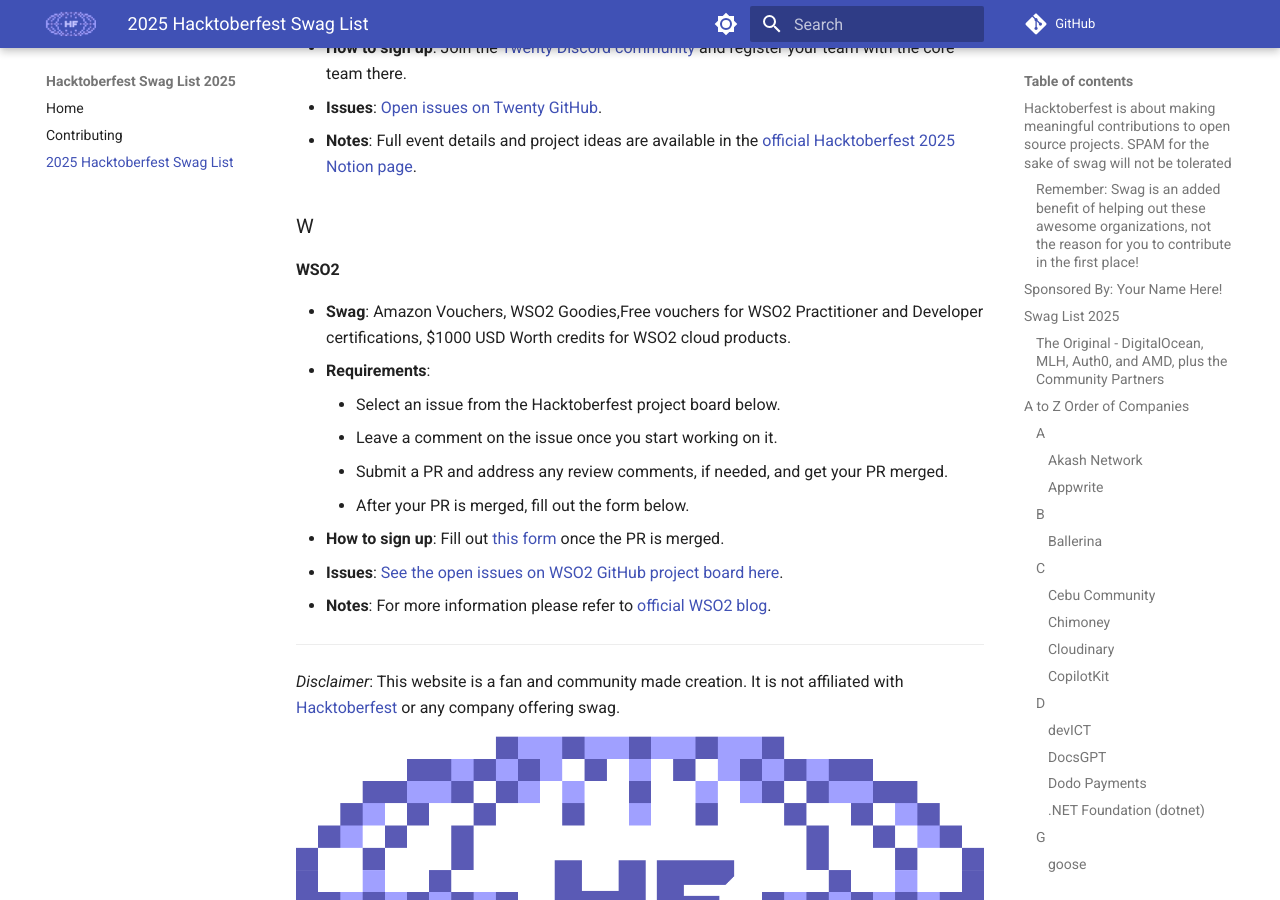
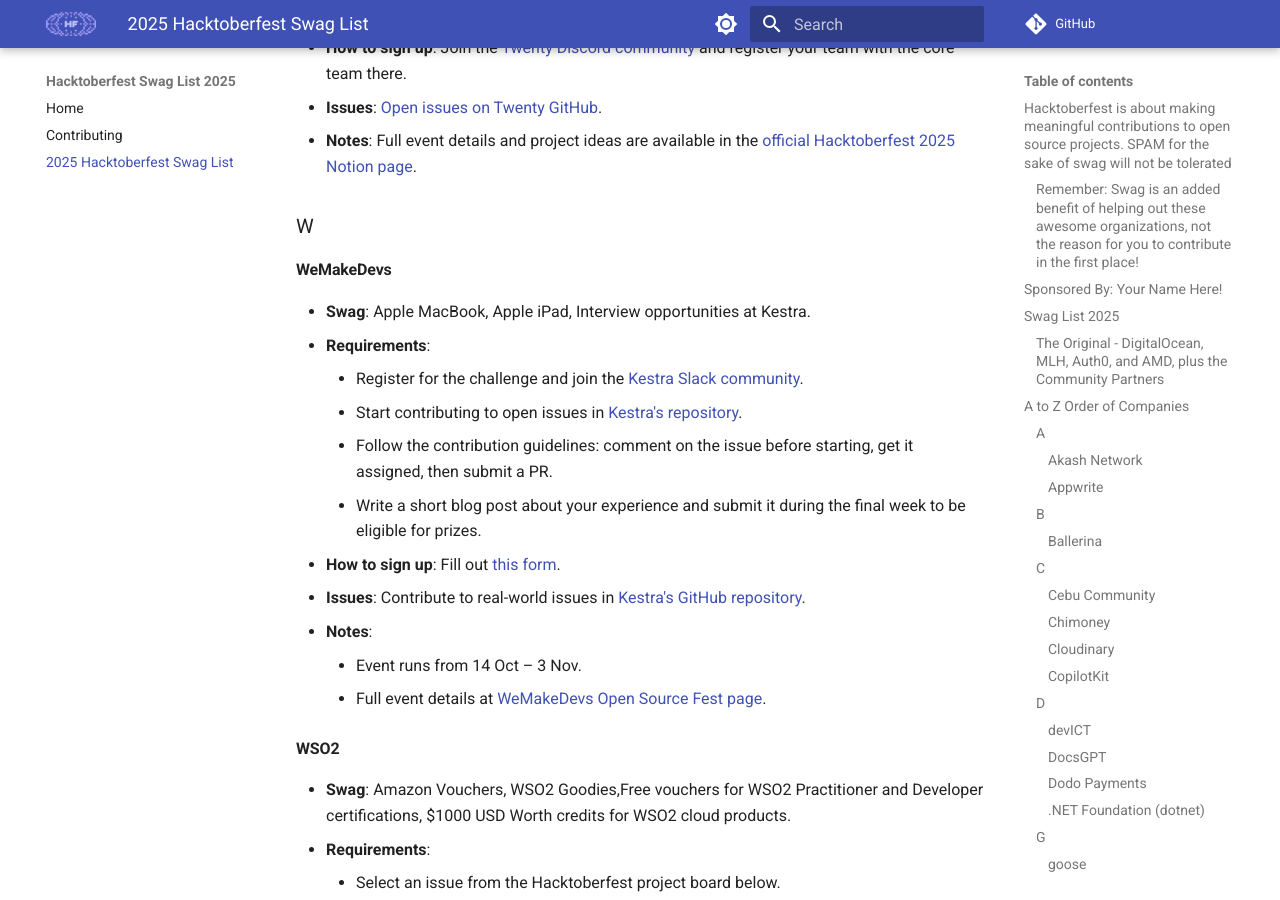
Before and after one commit to crweiner/hacktoberfest-swag-list, an MkDocs documentation site: the page built from docs/list.md, in a window 1280 px wide and 900 px high, scrolled down 11909 px. Built offline with MkDocs 1.6.1 and Material for MkDocs 9.7.7, drawn with Linux system fonts in a browser that asks for light colours; plug-ins that fetch from the network failed and are left out; comment, search, counter and statistics services are not loaded.

Commit message:
Added WeMakeDevs to the Hacktoberfest Swag List

```diff
--- a/docs/list.md
+++ b/docs/list.md
@@ -361,6 +361,20 @@
 
 ### W
 
+#### WeMakeDevs
+
+- **Swag**: Apple MacBook, Apple iPad, Interview opportunities at Kestra.
+- **Requirements**:
+    - Register for the challenge and join the [Kestra Slack community](https://kestra-io.slack.com/join/shared_invite/zt-2u3tfbhch-BSZmQKJtgbMvprneNEL_HQ#/shared-invite/email).
+    - Start contributing to open issues in [Kestra's repository](https://github.com/kestra-io/kestra/issues).
+    - Follow the contribution guidelines: comment on the issue before starting, get it assigned, then submit a PR.
+    - Write a short blog post about your experience and submit it during the final week to be eligible for prizes.
+- **How to sign up**: Fill out [this form](https://docs.google.com/forms/d/e/1FAIpQLSeNz4uTgojCQWlLsyTgOFHJ8I90gLmDIH-SBIMILfMAHMsJeQ/viewform).
+- **Issues**: Contribute to real-world issues in [Kestra's GitHub repository](https://github.com/kestra-io/kestra/issues).
+- **Notes**:
+    - Event runs from 14 Oct – 3 Nov.
+    - Full event details at [WeMakeDevs Open Source Fest page](https://www.wemakedevs.org/hackathons/opensourcefest25).
+
 #### WSO2
 
 - **Swag**: Amazon Vouchers, WSO2 Goodies,Free vouchers for WSO2 Practitioner and Developer certifications, $1000 USD Worth credits for WSO2 cloud products.
```
